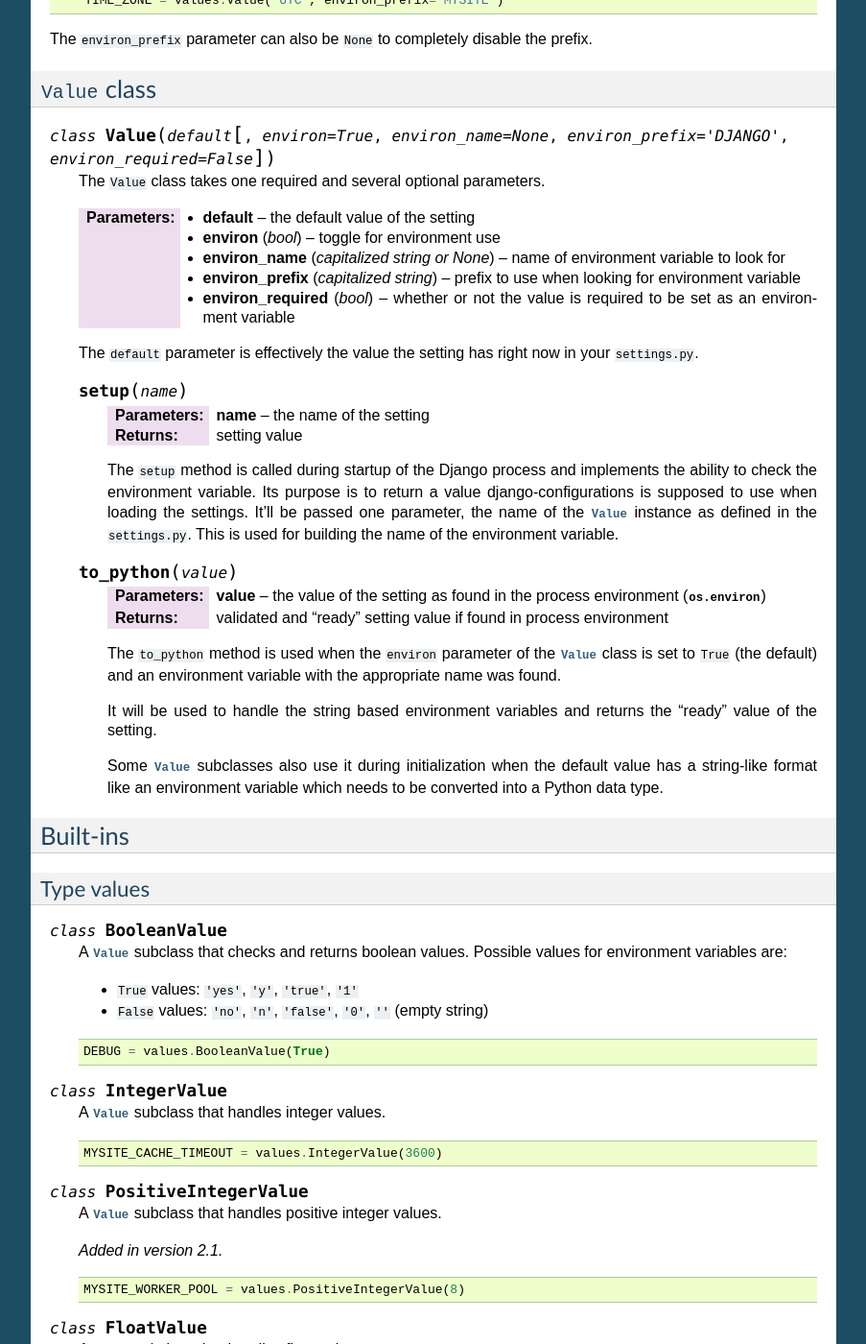
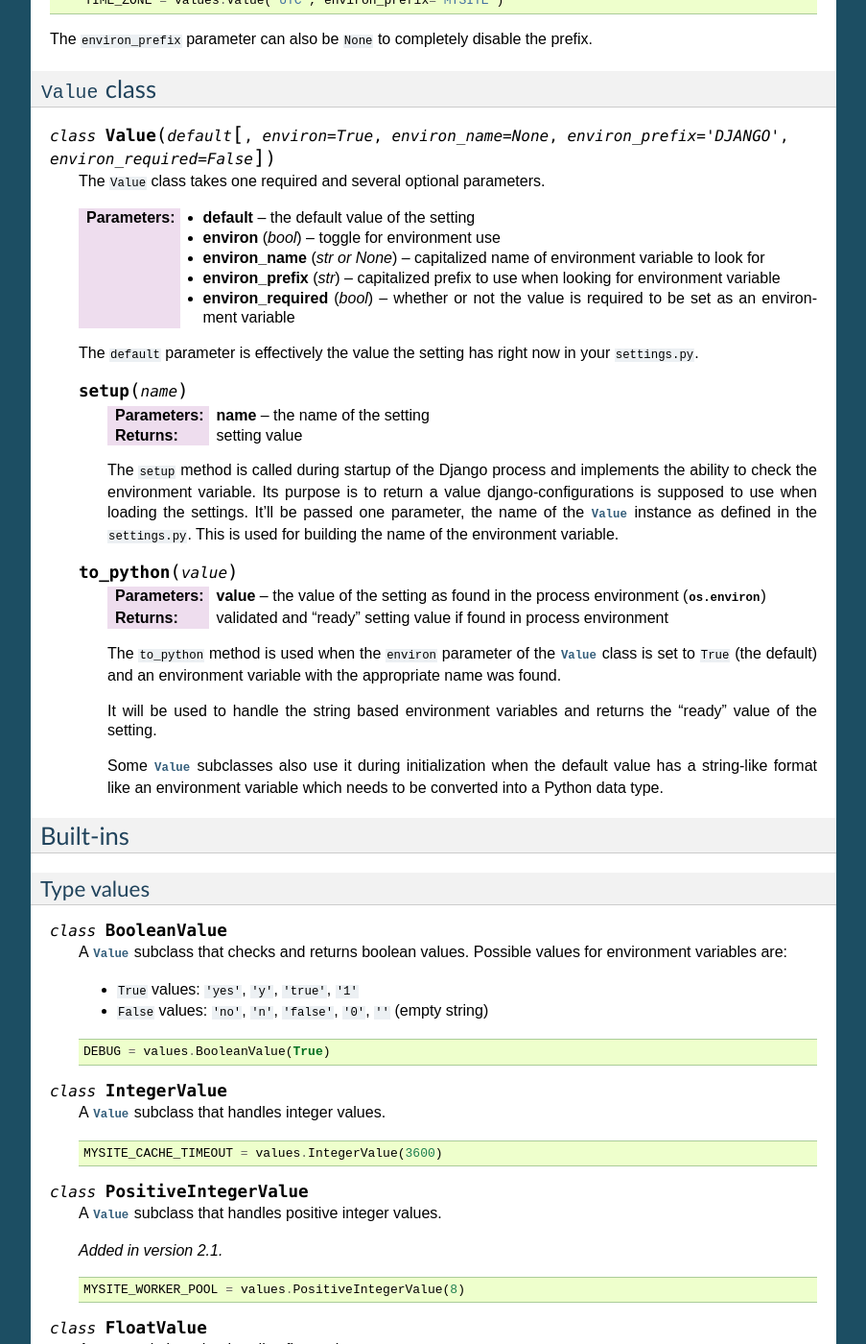
Before and after one commit to jazzband/django-configurations, a Sphinx documentation site: the page built from docs/values.rst, in a window 1280 px wide and 1400 px high, scrolled down 2298 px. Shown: the whole window at 96% size, without its empty margins (198-1101 px from the left). Built offline with Sphinx 7.4.7, drawn with Linux system fonts in a browser that asks for light colours; some of the changed text lies outside the part shown.

Commit message:
Fix "reference target not found" warnings in the docs
These were found by running Sphinx in nitpicky mode.

```diff
--- a/docs/values.rst
+++ b/docs/values.rst
@@ -159,12 +159,12 @@
 
    :param default: the default value of the setting
    :param environ: toggle for environment use
-   :param environ_name: name of environment variable to look for
-   :param environ_prefix: prefix to use when looking for environment variable
+   :param environ_name: capitalized name of environment variable to look for
+   :param environ_prefix: capitalized prefix to use when looking for environment variable
    :param environ_required: whether or not the value is required to be set as an environment variable
    :type environ: bool
-   :type environ_name: capitalized string or None
-   :type environ_prefix: capitalized string
+   :type environ_name: str or None
+   :type environ_prefix: str
    :type environ_required: bool
 
    The ``default`` parameter is effectively the value the setting has
@@ -587,7 +595,7 @@
     requires a ``caster`` class attribute of one of the following types:
 
     - dotted import path, e.g. ``'mysite.utils.custom_caster'``
-    - a callable, e.g. :func:`int`
+    - a callable, e.g. :class:`int`
 
     Example::
 
@@ -608,7 +616,7 @@
     validation attempt.
 
     - dotted import path, e.g. ``'mysite.validators.custom_validator'``
-    - a callable, e.g. :func:`bool`
+    - a callable, e.g. :class:`bool`
 
     Example::
 
```
Also changed, not shown: other parts of docs/values.rst (+8 -0 lines).
